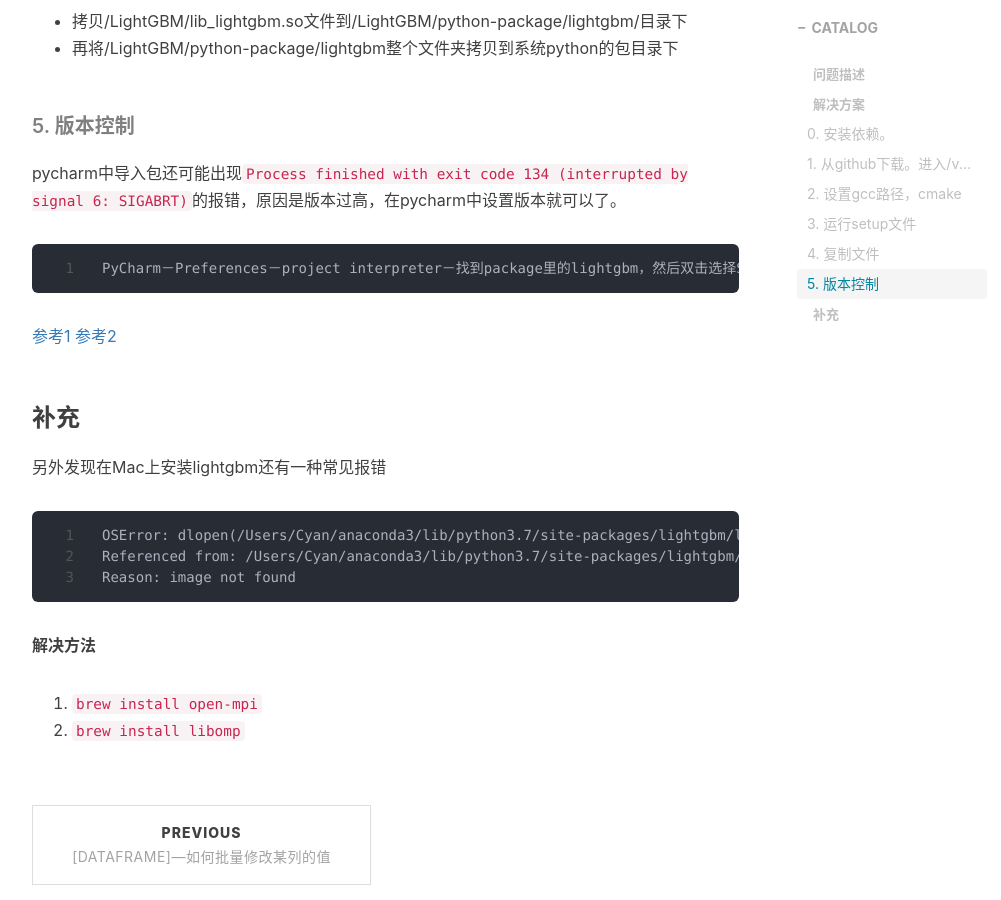
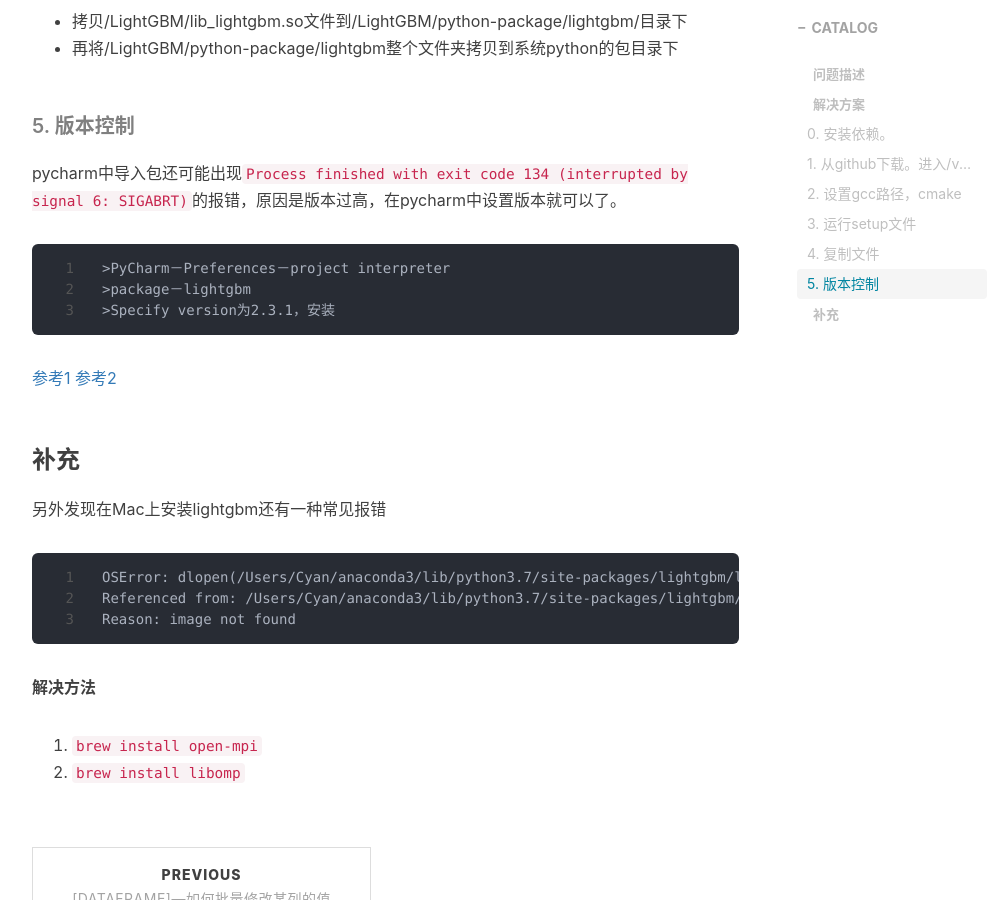
Before and after one commit to SelinaLi11/SelinaLi11.github.io, a Jekyll site: the page built from _posts/2020-06-29-lightgbm.md, in a window 1280 px wide and 900 px high, scrolled down 2681 px. Shown: the whole window, without its empty margins (233-1234 px from the left). Built offline with Jekyll 4.4.1, drawn with Linux system fonts in a browser that asks for light colours; nearby versions of some CDN libraries; comment, search, counter and statistics services are not loaded.

Commit message:
Update 2020-06-29-lightgbm.md

````diff
--- a/_posts/2020-06-29-lightgbm.md
+++ b/_posts/2020-06-29-lightgbm.md
@@ -93,7 +93,9 @@ python setup.py install
 ##### 5. 版本控制
 pycharm中导入包还可能出现`Process finished with exit code 134 (interrupted by signal 6: SIGABRT)`的报错，原因是版本过高，在pycharm中设置版本就可以了。
 ```
-PyCharm－Preferences－project interpreter－找到package里的lightgbm，然后双击选择Specify version为2.3.1，等待安装就好了
+>PyCharm－Preferences－project interpreter
+>package－lightgbm
+>Specify version为2.3.1，安装
 ```
 
 [参考1](https://blog.csdn.net/wgc7998/article/details/80302174?utm_medium=distribute.pc_relevant.none-task-blog-BlogCommendFromMachineLearnPai2-1.nonecase&depth_1-utm_source=distribute.pc_relevant.none-task-blog-BlogCommendFromMachineLearnPai2-1.nonecase)
````
